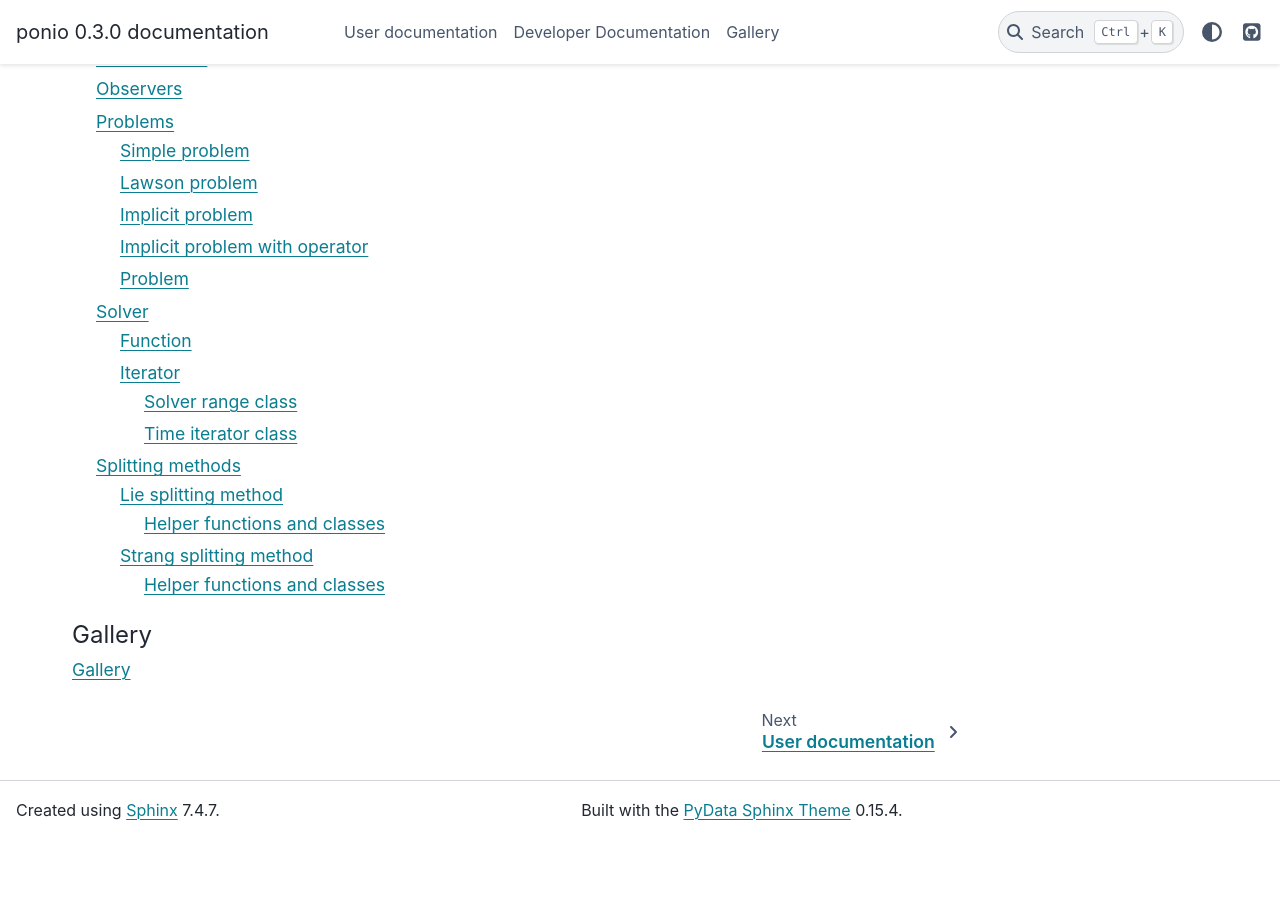
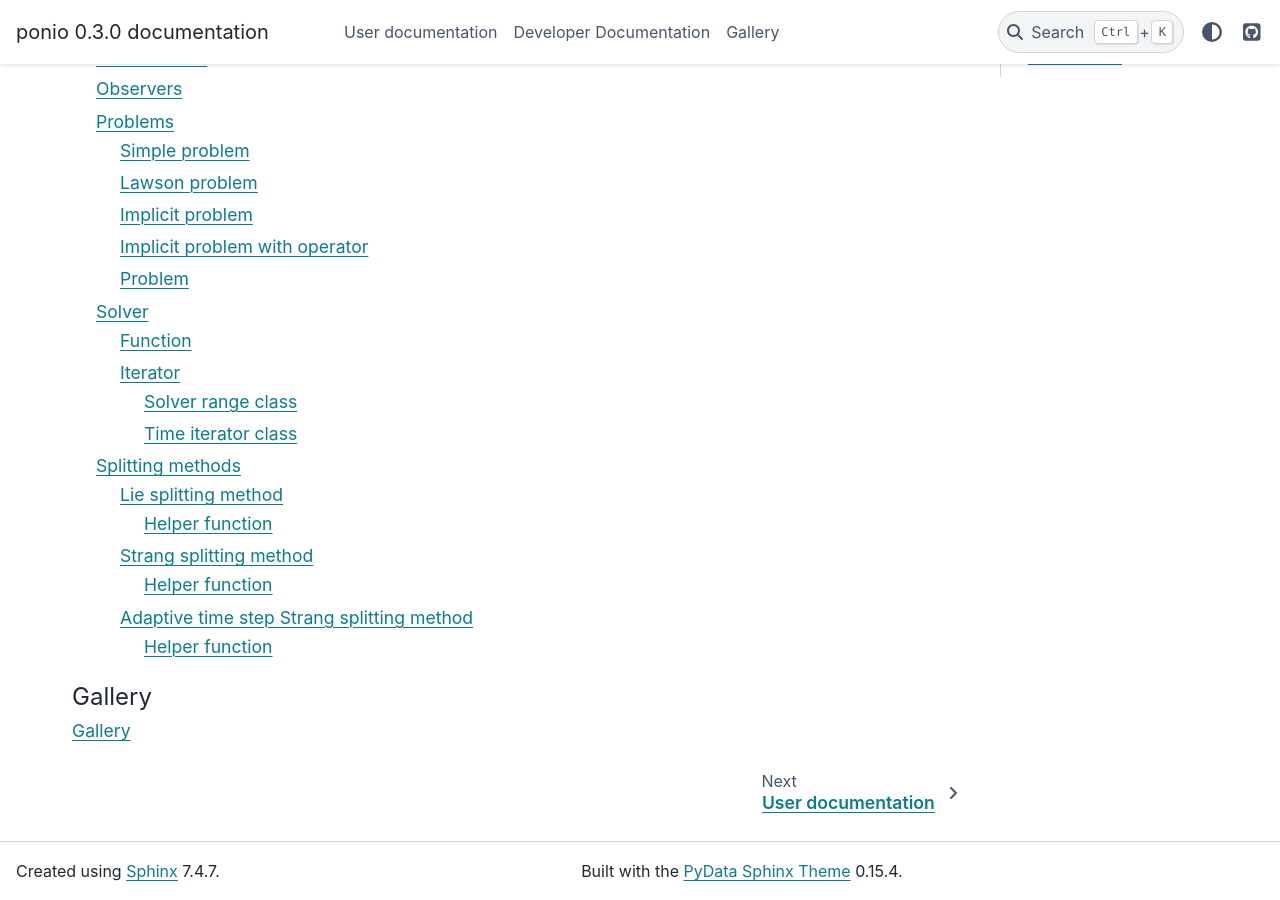
Before and after one commit to hpc-maths/ponio, a Sphinx documentation site: the page built from ponio/doc/source/index.rst, in a window 1280 px wide and 900 px high, scrolled down 1230 px. Built offline with Sphinx 7.4.7 and the PyData theme 0.15.4, drawn with Linux system fonts in a browser that asks for light colours; pages that are not in the unit, such as notebooks, are missing from menus; before the commit the page ends 2069 px from its top, so only the background shows below that; some of the changed lines change nothing that is shown.

Commit message:
add documentation

```diff
--- a/ponio/doc/source/api/splitting.rst
+++ b/ponio/doc/source/api/splitting.rst
@@ -22,15 +22,8 @@
    :project: ponio
    :members:
 
-Helper functions and classes
-~~~~~~~~~~~~~~~~~~~~~~~~~~~~
-
-.. doxygenfunction:: ponio::splitting::lie::make_lie_from_tuple
-   :project: ponio
-
-.. doxygenclass:: ponio::splitting::lie::lie_tuple
-   :project: ponio
-   :members:
+Helper function
+~~~~~~~~~~~~~~~
 
 .. doxygenfunction:: ponio::splitting::lie::make_lie_tuple
    :project: ponio
@@ -51,15 +44,46 @@
    :project: ponio
    :members:
 
-Helper functions and classes
-~~~~~~~~~~~~~~~~~~~~~~~~~~~~
+Helper function
+~~~~~~~~~~~~~~~
 
-.. doxygenfunction:: ponio::splitting::strang::make_strang_from_tuple
+.. doxygenfunction:: ponio::splitting::strang::make_strang_tuple
    :project: ponio
 
-.. doxygenclass:: ponio::splitting::strang::strang_tuple
+
+Adaptive time step Strang splitting method
+------------------------------------------
+
+In Strang splitting method, the solution is computed as:
+
+.. math::
+
+   u^{n+1} = \phi_{\frac{\Delta t}{2}}^{[f_1]}\circ \cdots \circ \phi_{\frac{\Delta t}{2}}^{[f_{n-1}]}
+              \circ \phi_{\Delta t}^{[f_n]}
+              \circ \phi_{\frac{\Delta t}{2}}^{[f_{n-1}]}\circ\cdots\circ \phi_{\frac{\Delta t}{2}}^{[f_1]}
+              (t^n,u^n)
+
+The approximation of order 1 is computed with a shifted Strang splitting method:
+
+.. math::
+
+   \tilde{u}^{n+1} = \phi_{(\frac{1}{2}-\delta)\Delta t}^{[f_1]}\circ\phi_{\frac{\Delta t}{2}}^{[f_2]}\circ \cdots \circ \phi_{\frac{\Delta t}{2}}^{[f_{n-1}]}
+              \circ \phi_{\Delta t}^{[f_n]}
+              \circ \phi_{\frac{\Delta t}{2}}^{[f_{n-1}]}\circ\cdots\circ\phi_{\frac{\Delta t}{2}}^{[f_2]}\circ \phi_{(\frac{1}{2}+\delta)\Delta t}^{[f_1]}
+              (t^n,u^n)
+
+with :math:`\delta\in[-1/2, 0)\cup(0,1/2]`
+
+.. note::
+
+   + Only the first (and last) step is shifted by :math:`\delta\Delta t`.
+
+.. doxygenclass:: ponio::splitting::strang::adaptive_strang
    :project: ponio
    :members:
 
-.. doxygenfunction:: ponio::splitting::strang::make_strang_tuple
+Helper function
+~~~~~~~~~~~~~~~
+
+.. doxygenfunction:: ponio::splitting::strang::make_adaptive_strang_tuple
    :project: ponio
```
